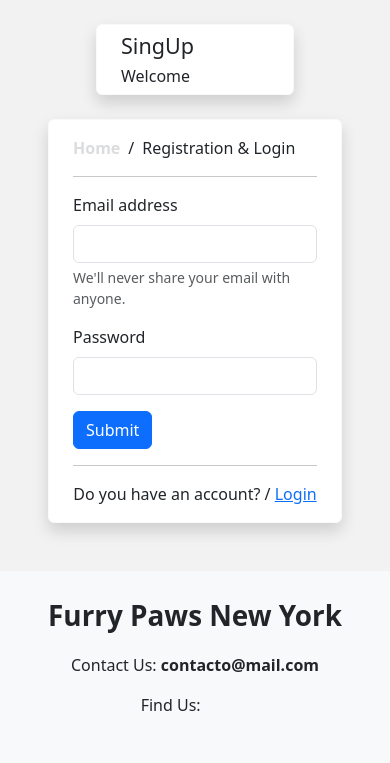
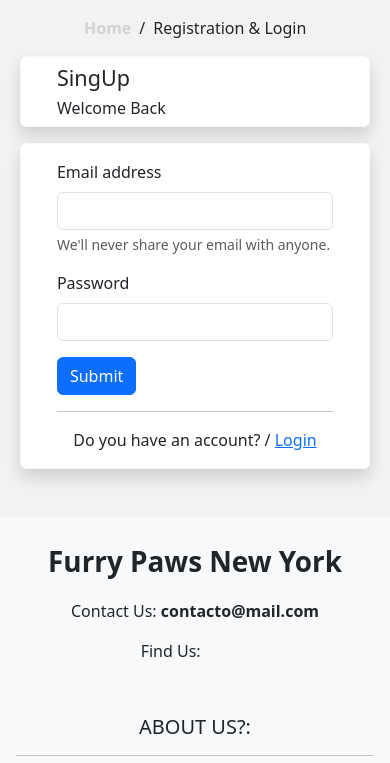
Before and after one commit to Romu9319/all_store, a Django app: page /singupUser in a window 390 px wide. Shown: the part 56-819 px from the top of the page. Run offline with Django 5.2, Linux system fonts and the light colour scheme; some libraries are stand-ins or nearby versions.

Commit message:
responsives views finished

```diff
--- a/ecommerce/templates/order.html
+++ b/ecommerce/templates/order.html
@@ -43,7 +43,7 @@
                 </div>
             </div>
             {% for key, value in request.session.cart.items %}
-            <div class="card my-2 border-light shadow">
+            <div class="card border-light shadow">
                 <div class="row g-0">
                     <div class="col-11 col-sm-8 col-md-6 col-lg-3 d-flex justify-content-center align-items-center">
                         <img src="{{value.image}}" class="img-fluid m-1" style="width: 9rem; height: 10rem;">
@@ -60,5 +60,4 @@
         </div>
     </div>
 </form>
-
 {% endblock %}
--- a/ecommerce/templates/singUp.html
+++ b/ecommerce/templates/singUp.html
@@ -1,28 +1,30 @@
 {% extends "layout.html" %}
+{% block content %}
 
-{% block content %}
-<div class="my-4 mx-5 d-flex justify-content-center">
-    <div class="card mx-5 border-light shadow" style="width: 30rem">
+<div class="my-3 mx-1 mx-sm-2 mx-mdx-3 mx-lg-4">
+    <ul class= "d-flex mx-5">
+        <a class="link-secondary link-offset-2 link-underline-opacity-0 link-opacity-25" href="/">
+            <strong>
+                <h7>Home</h7>
+            </strong>
+        </a>
+        <p class="mx-2 my-0"> / </p>
+        <p class="my-0">Registration & Login</p>
+    </ul>
+</div>
+<div class="row m-1 justify-content-center">
+    <div class="card m-0 col-11 col-sm-10 col-md-8 col-lg-4 border-light shadow">
         <div class="mx-4 mt-2">
             <h4>SingUp</h4>
         </div>
-
         <div class="mx-4">
-            <h6>Welcome</h6>
+            <h6>Welcome Back</h6>
         </div>
     </div>
 </div>
-<div class="d-flex justify-content-center">
-    <div class="card mx-5 border-light shadow" style="width: 30rem">
-        <div class="d-flex mx-4 mt-3">
-            <a class="link-secondary link-offset-2 link-underline-opacity-0 link-opacity-25" href="/">
-                <strong><h7>Home</h7></strong>
-            </a>
-            <p class="mx-2 my-0"> / </p>
-            <p class="my-0">Registration & Login</p>
-        </div>
-        <hr class="mx-4">
-        <form class="mx-4 mb-3" method="post" action="{% url 'ecommerce:singupUser'%}">
+<div class="row m-1 mt-3 justify-content-center">
+    <div class="card col-11 col-sm-10 col-md-8 col-lg-4 border-light shadow">
+        <form class="mx-4 my-3" method="post" action="{% url 'ecommerce:singupUser'%}">
             {% csrf_token %}
             <div class="mb-3">
               <label for="exampleInputEmail1" class="form-label">Email address</label>
```
Also changed, not shown: ecommerce/templates/login.html (+17 -15 lines), ecommerce/templates/thanks.html (+18 -6 lines), ecommerce/templates/userAccount.html (+16 -11 lines).
